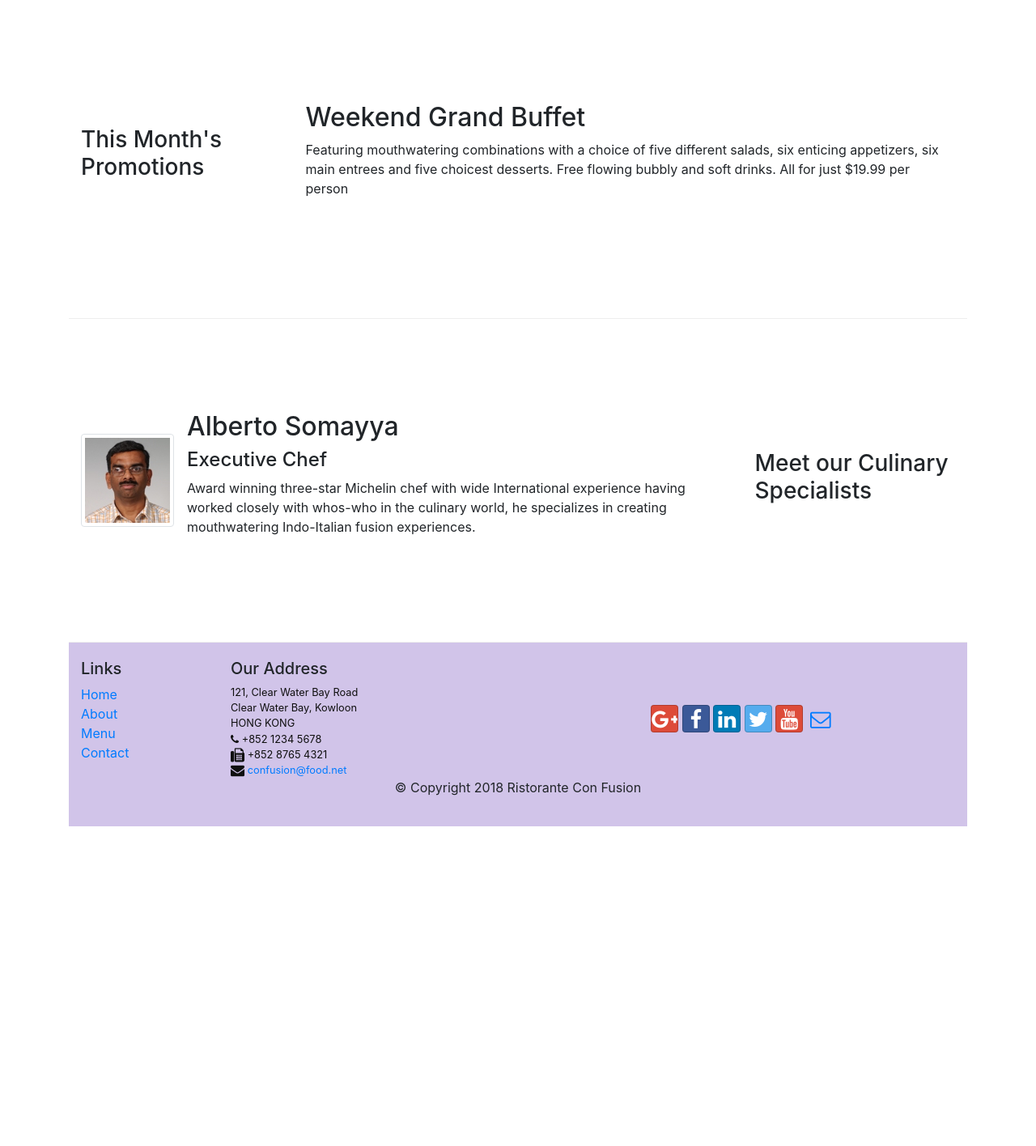
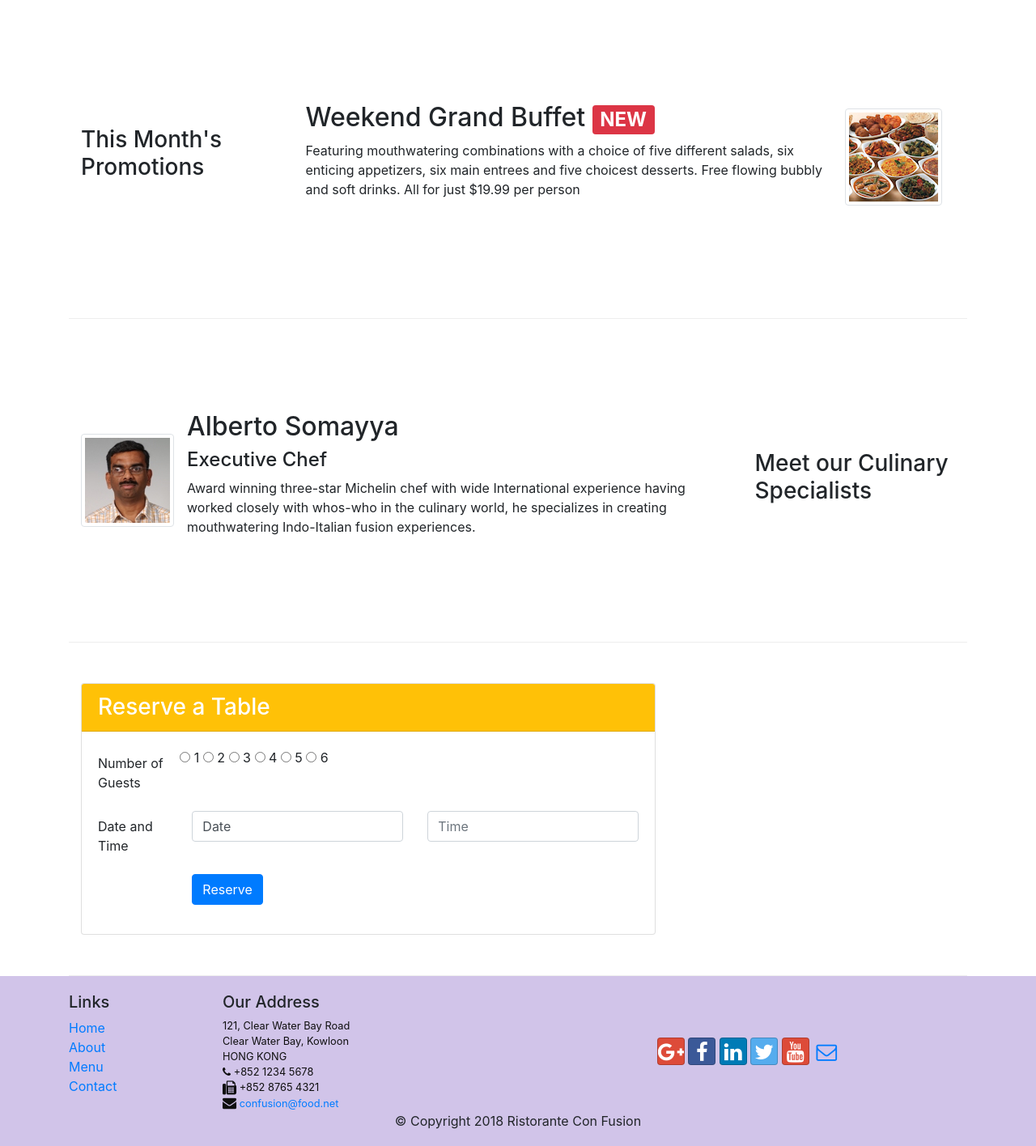
Before and after one commit to debojyotimukh/conFusion-bootstrap4, a website: page index.html in a window 1280 px wide. Shown: the part 740-2156 px from the top of the page at 81% size. Before the commit the page ends 1761 px from the top, so only its background shows below. Drawn offline with nearby package versions, Linux system fonts and the light colour scheme.

Commit message:
assignment 2

```diff
--- a/index.html
+++ b/index.html
@@ -9,10 +9,12 @@
 
 <head>
     <link href="./css/styles.css" rel="stylesheet">
+    <link href="img/logo.png" rel="icon">
     <title>Ristorante Con Fusion</title>
 </head>
 
 <body>
+    <!-- Top Navbar -->
     <nav class="navbar navbar-dark navbar-expand-sm fixed-top">
         <div class="container">
             <button class="navbar-toggler" type="button" data-toggle="collapse" data-target="#Navbar">
@@ -35,21 +37,31 @@
 
         </div>
     </nav>
+
+    <!-- Page Header -->
     <header class="jumbotron">
         <div class="container">
             <div class="row row-header">
+                <!-- Restruent name -->
                 <div class="col-12 col-sm-6">
                     <h1>Ristorante con Fusion</h1>
                     <p>We take inspiration from the World's best cuisines, and create a unique fusion experience. Our
                         lipsmacking creations will tickle your culinary senses!</p>
                 </div>
+                <!-- Company logo -->
                 <div class="col-12 col-sm align-self-center">
                     <img src="img/logo.png" class="img-fluid" />
+                </div>
+                <!-- Reservation form redirection button  -->
+                <div class="col-12 col-sm align-self-center">
+                    <a href="#Reserve" class="btn btn-block btn-sm bg-warning text-dark font-weight-bold">Reserve Table</a>
                 </div>
             </div>
         </div>
     </header>
 
+    <!--Main Content-->
+    <!-- Row-1: Signature Dish -->
     <div class="container">
         <div class="row row-content align-items-center">
             <div class="col-12 col-sm-4 order-sm-last col-md-3">
@@ -60,30 +72,38 @@
                     <img class="d-flex mr-3 img-thumbnail align-self-center" src="img/uthappizza.png"
                         alt="Uthappizza" />
                     <div class="media-body">
-                        <h2 class="mt-0"><span class="badge badge-danger">HOT</span> Uthappizza <span class="badge badge-pill badge-secondary"> $4.99</span></h2>
+                        <h2 class="mt-0"><span class="badge badge-danger">HOT</span> Uthappizza <span
+                                class="badge badge-pill badge-secondary"> $4.99</span></h2>
                         <p class="d-none d-sm-block">A unique combination of Indian Uthappam (pancake) and Italian
                             pizza, topped with Cerignola olives,
                             ripe vine cherry tomatoes, Vidalia onion, Guntur chillies and Buffalo Paneer.</p>
                     </div>
                 </div>
-
-
             </div>
         </div>
 
-
+        <!-- Row-2: Promotional content -->
         <div class="row row-content align-items-center">
             <div class="col-12 col-sm-4 col-md-3">
                 <h3>This Month's Promotions</h3>
             </div>
             <div class="col col-sm col-md">
-                <h2>Weekend Grand Buffet</h2>
-                <p>Featuring mouthwatering combinations with a choice of five different salads, six enticing appetizers,
-                    six main entrees and five choicest desserts. Free flowing bubbly and soft drinks. All for just
+                <div class="media">
+
+                    <div class="media-body">
+                        <h2 class="mt-0">Weekend Grand Buffet <span class="badge badge-danger">NEW</span></h2>
+                        <p class="d-none d-sm-block">Featuring mouthwatering combinations with a choice of five
+                            different salads, six enticing appetizers,
+                            six main entrees and five choicest desserts. Free flowing bubbly and soft drinks. All for
+                            just
                             $19.99 per person </p>
+                    </div>
+                    <img class="d-flex mr-3 img-thumbnail align-self-center" src="img/buffet.png" alt="Grand Buffet" />
+                </div>
             </div>
         </div>
 
+        <!-- Row-3: Head chef -->
         <div class="row row-content align-items-center">
             <div class="col-12 col-sm-4 order-sm-last col-md-3">
                 <h3>Meet our Culinary Specialists</h3>
@@ -97,16 +117,89 @@
                         <h4>Executive Chef</h4>
                         <p class="d-none d-sm-block">Award winning three-star Michelin chef with wide International
                             experience having worked closely with
-                            whos-who in the culinary world, he specializes in creating mouthwatering Indo-Italian fusion
+                            whos-who in the culinary world, he specializes in creating mouthwatering Indo-Italian
+                            fusion
                             experiences.</p>
                     </div>
                 </div>
             </div>
         </div>
 
+        <!-- Row-4: Table reserve form -->
+        <div class="row row-content  align-items-center">
+            <div class="col-12 col-sm-12 col-md-8">
+                <div class="card">
+                    <h3 class="card-header bg-warning text-white">Reserve a Table</h3>
+                    <div class="card-body">
+                        <!-- Reservation form -->
+                        <form id="Reserve">
+                            <!-- No. of Guests radio buttons -->
+                            <div class="form-group row">
+                                <label for="guests" class="col col-md-2 col-form-label">Number of Guests</label>
+                                <div class="form-radio">
+                                    <label class="form-radio-label">
+                                        <input type="radio" class="form-radio-input" id="1guest" name="guests" value="1"
+                                            required />
+                                        1
+                                    </label>
+                                    <label class="form-radio-label">
+                                        <input type="radio" class="form-radio-input" id="2guest" name="guests" value="2"
+                                            required />
+                                        2
+                                    </label>
+                                    <label class="form-radio-label">
+                                        <input type="radio" class="form-radio-input" id="3guest" name="guests" value="3"
+                                            required />
+                                        3
+                                    </label>
+                                    <label class="form-radio-label">
+                                        <input type="radio" class="form-radio-input" id="4guest" name="guests" value="4"
+                                            required />
+                                        4
+                                    </label>
+                                    <label class="form-radio-label">
+                                        <input type="radio" class="form-radio-input" id="5guest" name="guests" value="5"
+                                            required />
+                                        5
+                                    </label>
+                                    <label class="form-radio-label">
+                                        <input type="radio" class="form-radio-input" id="6guest" name="guests" value="6"
+                                            required />
+                                        6
+                                    </label>
+                                </div>
+                            </div>
+                            <!-- Booking date & time input -->
+                            <div class="form-group row">
+                                <label for="timeSlot" class="col col-md-2 col-form-label">Date and Time</label>
+                                <div class="col col-md">
+                                    <input type="text" id="reserveDate" class="col col-md form-control" value="Date"
+                                        onfocus="(this.type='date')" required />
+
+                                </div>
+                                <div class="col col-md">
+                                    <input type="text" id="reserveTime" class="col col-md form-control"
+                                        placeholder="Time" onfocus="(this.type='time')" required />
+                                </div>
+                            </div>
+                            <!-- Reserve button -->
+                            <div class="form-group row">
+                                <div class="offset-md-2 col-md">
+                                    <button type="submit" class="btn btn-primary">Reserve</button>
+                                </div>
+                            </div>
+                        </form>
+                    </div>
+                </div>
+            </div>
+        </div>
+    </div>
+
+    <!-- Page footer -->
     <footer class="footer">
         <div class="container">
             <div class="row">
+                <!-- Site navigation -->
                 <div class="col-4 col-sm-2">
                     <h5>Links</h5>
                     <ul class="list-unstyled">
@@ -116,6 +209,7 @@
                         <li><a href="./contactus.html">Contact</a></li>
                     </ul>
                 </div>
+                <!-- Company contact details -->
                 <div class="col-7 col-sm-5">
                     <h5>Our Address</h5>
                     <address>
@@ -128,12 +222,13 @@
                         <a href="mailto:confusion@food.net">confusion@food.net</a>
                     </address>
                 </div>
+                <!--Social media-->
                 <div class="col-12 col-sm-4 align-self-center">
                     <div class="text-center">
                         <a class="btn btn-social-icon btn-google" href="http://google.com/+"><i
                                 class="fa fa-google-plus"></i></a>
-                            <a class="btn btn-social-icon btn-facebook"
-                                href="http://www.facebook.com/profile.php?id="><i class="fa fa-facebook"></i></a>
+                        <a class="btn btn-social-icon btn-facebook" href="http://www.facebook.com/profile.php?id="><i
+                                class="fa fa-facebook"></i></a>
                         <a class="btn btn-social-icon btn-linkedin" href="http://www.linkedin.com/in/"><i
                                 class="fa fa-linkedin"></i></a>
                         <a class="btn btn-social-icon btn-twitter" href="http://twitter.com/"><i
```
Lines whose indentation alone changed are shown as unchanged.
